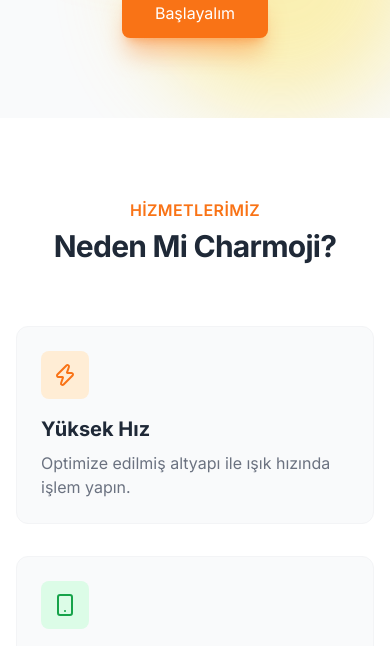
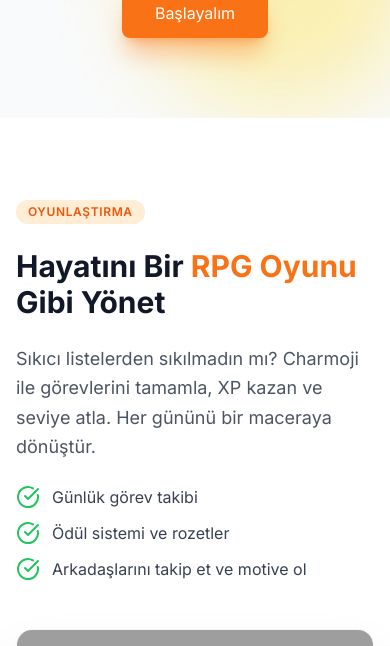
Before and after one commit to burak1910/charmoji, a PHP site: page /index.php in a window 390 px wide. Shown: the part 320-966 px from the top of the page. Run offline with PHP 8.4, Linux system fonts and the light colour scheme; some libraries are stand-ins or nearby versions; grey boxes are pictures that could not be loaded.

Commit message:
Anasayfa Son Değişiklik

```diff
--- a/view/index.php
+++ b/view/index.php
@@ -6,20 +6,20 @@
     <title>Charmoji - Ana Sayfa</title>
 
     <link rel="icon" type="image/png" href="charmoji.png">
-
+        <!--Kütüphaneler-->
     <script src="https://cdn.tailwindcss.com"></script>
     <link href="https://fonts.googleapis.com/css2?family=Inter:wght@300;400;600;700&display=swap" rel="stylesheet">
     <script src="https://unpkg.com/lucide@latest"></script>
 
+    <!-- Tailwind Ayarları-->
     <script>
         tailwind.config = {
-            darkMode: 'class', // Karanlık mod sınıf bazlı çalışsın
+            darkMode: 'class',
             theme: {
                 extend: {
                     fontFamily: {
                         sans: ['Inter', 'sans-serif'],
                     },
-                    // Özel renk tanımlamaları (Turuncu tema)
                     colors: {
                         primary: '#F97316',
                         primaryHover: '#c2410c',
@@ -31,20 +31,22 @@
     </script>
 
     <style>
-        /* Kaydırma çubuğu (Scrollbar) özelleştirmesi */
+        /*Scrollbar Kısmı*/
         ::-webkit-scrollbar { width: 8px; }
         ::-webkit-scrollbar-track { background: #f1f1f1; }
         ::-webkit-scrollbar-thumb { background: #888; border-radius: 4px; }
         ::-webkit-scrollbar-thumb:hover { background: #555; }
 
-        /* Hero bölümündeki hareketli balon animasyonu */
+        /* Sayfayı Modern Tutuyor*/
         .blob {
             position: absolute;
             filter: blur(40px);
             z-index: -1;
             opacity: 0.4;
             animation: move 10s infinite alternate;
+
         }
+        /*Sayfaya Canlılık Katar*/
         @keyframes move {
             from { transform: translate(0, 0) scale(1); }
             to { transform: translate(20px, -20px) scale(1.1); }
@@ -53,17 +55,19 @@
 </head>
 <body class="bg-gray-50 text-gray-800 dark:bg-gray-900 dark:text-gray-100 transition-colors duration-300">
 
+    <!-- NAVBAR -->
     <nav class="fixed w-full z-50 bg-white/80 dark:bg-gray-900/80 backdrop-blur-md border-b border-gray-200 dark:border-gray-700">
         <div class="max-w-7xl mx-auto px-4 sm:px-6 lg:px-8">
             <div class="flex items-center justify-between h-16">
 
                 <div class="flex-shrink-0 flex items-center gap-2 cursor-pointer" onclick="window.scrollTo(0,0)">
+                    <!-- Logo -->
                     <img src="charmoji.png" alt="Charmoji Logo" class="w-12 h-12"> <div class="font-bold text-2xl text-primary tracking-tighter">CHARMOJİ</div>
                 </div>
 
                 <div class="hidden md:block">
                     <div class="ml-10 flex items-center space-x-4">
-                        <a href="../service/login.php" class="px-5 py-2 text-sm font-medium rounded-lg text-white bg-primary hover:bg-primaryHover transition shadow-md hover:shadow-orange-500/30">
+                        <a href="giris.html" class="px-5 py-2 text-sm font-medium rounded-lg text-white bg-primary hover:bg-primaryHover transition shadow-md hover:shadow-orange-500/30">
                             Giriş Yap
                         </a>
 
@@ -90,27 +94,100 @@
             </div>
         </div>
     </nav>
+
+    <!-- HERO SECTION KISMI -->
     <section id="hero" class="relative pt-32 pb-20 lg:pt-48 lg:pb-32 overflow-hidden">
         <div class="blob bg-orange-300 w-64 h-64 rounded-full top-0 left-0 -translate-x-1/2"></div>
         <div class="blob bg-yellow-300 w-64 h-64 rounded-full bottom-0 right-0 translate-x-1/2"></div>
 
         <div class="max-w-7xl mx-auto px-4 sm:px-6 lg:px-8 relative z-10 text-center">
             <h1 class="text-4xl md:text-6xl font-extrabold tracking-tight mb-6">
-                Geleceği <span class="text-transparent bg-clip-text bg-gradient-to-r from-primary to-yellow-500">Kodluyoruz</span>
+                Geleceği
+                <span class="text-transparent bg-clip-text bg-gradient-to-r from-primary to-yellow-500">Kodluyoruz</span>
             </h1>
             <p class="mt-4 max-w-2xl mx-auto text-xl text-gray-500 dark:text-gray-400">
                 Charmoji ile alışkanlıklarınızı yönetin. Modern, hızlı ve tamamen size özel çözümler.
             </p>
             <div class="mt-8 flex justify-center gap-4">
-                <a href="../service/register.php" class="px-8 py-3 border border-transparent text-base font-medium rounded-lg text-white bg-primary hover:bg-primaryHover md:text-lg md:px-10 shadow-xl shadow-orange-500/40 transition hover:-translate-y-1">
+                <a href="kaydol.html" class="px-8 py-3 border border-transparent text-base font-medium rounded-lg text-white bg-primary hover:bg-primaryHover md:text-lg md:px-10 shadow-xl shadow-orange-500/40 transition hover:-translate-y-1">
                     Başlayalım
                 </a>
             </div>
         </div>
     </section>
 
+    <!-- Fotoğraflı Tanıtım Alanı-->
+    <section class="py-20 bg-white dark:bg-gray-800 overflow-hidden">
+        <div class="max-w-7xl mx-auto px-4 sm:px-6 lg:px-8 space-y-24">
 
-    <section id="features" class="py-20 bg-white dark:bg-gray-800">
+            <!-- 1.Fotoğraf ve Yazı ayarı -->
+            <div class="flex flex-col md:flex-row items-center gap-12">
+                <!-- Yazı Kısmı-->
+                <div class="w-full md:w-1/2 space-y-6">
+                    <div class="inline-block px-3 py-1 text-xs font-semibold tracking-wider text-orange-600 uppercase bg-orange-100 rounded-full dark:bg-orange-900/30 dark:text-orange-400">
+                        Oyunlaştırma
+                    </div>
+                    <h2 class="text-3xl md:text-4xl font-bold text-gray-900 dark:text-white">
+                        Hayatını Bir <span class="text-primary">RPG Oyunu</span> Gibi Yönet
+                    </h2>
+                    <p class="text-lg text-gray-600 dark:text-gray-300 leading-relaxed">
+                        Sıkıcı listelerden sıkılmadın mı? Charmoji ile görevlerini tamamla, XP kazan ve seviye atla. Her gününü bir maceraya dönüştür.
+                    </p>
+                    <ul class="space-y-3">
+                        <li class="flex items-center gap-3">
+                            <i data-lucide="check-circle" class="text-green-500 w-6 h-6"></i>
+                            <span class="text-gray-700 dark:text-gray-300">Günlük görev takibi</span>
+                        </li>
+                        <li class="flex items-center gap-3">
+                            <i data-lucide="check-circle" class="text-green-500 w-6 h-6"></i>
+                            <span class="text-gray-700 dark:text-gray-300">Ödül sistemi ve rozetler</span>
+                        </li>
+                        <li class="flex items-center gap-3">
+                            <i data-lucide="check-circle" class="text-green-500 w-6 h-6"></i>
+                            <span class="text-gray-700 dark:text-gray-300">Arkadaşlarını takip et ve motive ol</span>
+                        </li>
+                    </ul>
+                </div>
+
+                <!-- Fotoğraf -->
+                <div class="w-full md:w-1/2 relative">
+                    <!-- Arkadaki Glow Efekti-->
+                    <div class="absolute -inset-4 bg-primary/20 rounded-full blur-2xl -z-10"></div>
+                    <img src="https://images.unsplash.com/photo-1484480974693-6ca0a78fb36b?q=80&w=2072&auto=format&fit=crop"
+                         alt="Charmoji Arayüz"
+                         class="w-full h-auto rounded-2xl shadow-2xl border border-gray-100 dark:border-gray-700 hover:scale-[1.02] transition duration-500">
+                </div>
+            </div>
+
+            <!-- 2.Fotoğraf ve Yazı ayarı-->
+            <div class="flex flex-col md:flex-row-reverse items-center gap-12">
+                <!-- Yazı Kısmı -->
+                <div class="w-full md:w-1/2 space-y-6">
+                    <div class="inline-block px-3 py-1 text-xs font-semibold tracking-wider text-green-600 uppercase bg-green-100 rounded-full dark:bg-green-900/30 dark:text-green-400">
+                        Analiz
+                    </div>
+                    <h2 class="text-3xl md:text-4xl font-bold text-gray-900 dark:text-white">
+                        Gelişimini <span class="text-secondary">Adım Adım</span> İzle
+                    </h2>
+                    <p class="text-lg text-gray-600 dark:text-gray-300 leading-relaxed">
+                        Tek başına ilerlemek kolay, peki ya rakiplerin varken? Arkadaşlarına meydan oku, puanlarını yarıştır ve liderlik tablosunun zirvesine kimin oturacağını herkese göster.
+                    </p>
+                </div>
+
+                <!-- Fotoğraf Kısmı -->
+                <div class="w-full md:w-1/2 relative">
+                    <div class="absolute -inset-4 bg-secondary/20 rounded-full blur-2xl -z-10"></div>
+                    <img src="https://images.unsplash.com/photo-1534438327276-14e5300c3a48?q=80&w=2070&auto=format&fit=crop"
+                         alt="Charmoji Analiz"
+                         class="w-full h-auto rounded-2xl shadow-2xl border border-gray-100 dark:border-gray-700 hover:scale-[1.02] transition duration-500">
+                </div>
+            </div>
+
+        </div>
+    </section>
+
+    <!-- Hizmetlerimiz -->
+    <section id="features" class="py-20 bg-gray-50 dark:bg-gray-900">
         <div class="max-w-7xl mx-auto px-4 sm:px-6 lg:px-8">
             <div class="text-center mb-16">
                 <h2 class="text-base text-primary font-semibold tracking-wide uppercase">Hizmetlerimiz</h2>
@@ -120,15 +197,15 @@
             </div>
 
             <div class="grid grid-cols-1 md:grid-cols-3 gap-8">
-                <div class="p-6 bg-gray-50 dark:bg-gray-900 rounded-xl border border-gray-100 dark:border-gray-700 hover:shadow-xl transition duration-300 group">
-                    <div class="w-12 h-12 bg-orange-100 dark:bg-gray-800 rounded-lg flex items-center justify-center mb-4 group-hover:scale-110 transition">
+                <div class="p-6 bg-white dark:bg-gray-800 rounded-xl border border-gray-100 dark:border-gray-700 hover:shadow-xl transition duration-300 group">
+                    <div class="w-12 h-12 bg-orange-100 dark:bg-gray-700 rounded-lg flex items-center justify-center mb-4 group-hover:scale-110 transition">
                         <i data-lucide="zap" class="text-primary w-6 h-6"></i>
                     </div>
                     <h3 class="text-xl font-bold mb-2">Yüksek Hız</h3>
                     <p class="text-gray-500 dark:text-gray-400">Optimize edilmiş altyapı ile ışık hızında işlem yapın.</p>
                 </div>
 
-                <div class="p-6 bg-gray-50 dark:bg-gray-900 rounded-xl border border-gray-100 dark:border-gray-700 hover:shadow-xl transition duration-300 group">
+                <div class="p-6 bg-white dark:bg-gray-800 rounded-xl border border-gray-100 dark:border-gray-700 hover:shadow-xl transition duration-300 group">
                     <div class="w-12 h-12 bg-green-100 dark:bg-green-900 rounded-lg flex items-center justify-center mb-4 group-hover:scale-110 transition">
                         <i data-lucide="smartphone" class="text-green-600 w-6 h-6"></i>
                     </div>
@@ -136,7 +213,7 @@
                     <p class="text-gray-500 dark:text-gray-400">Telefon, tablet veya masaüstü; her yerde yanınızda.</p>
                 </div>
 
-                <div class="p-6 bg-gray-50 dark:bg-gray-900 rounded-xl border border-gray-100 dark:border-gray-700 hover:shadow-xl transition duration-300 group">
+                <div class="p-6 bg-white dark:bg-gray-800 rounded-xl border border-gray-100 dark:border-gray-700 hover:shadow-xl transition duration-300 group">
                     <div class="w-12 h-12 bg-pink-100 dark:bg-pink-900 rounded-lg flex items-center justify-center mb-4 group-hover:scale-110 transition">
                         <i data-lucide="shield" class="text-pink-600 w-6 h-6"></i>
                     </div>
@@ -147,7 +224,7 @@
         </div>
     </section>
 
-
+    <!-- İstatistik -->
     <section id="stats" class="py-16 bg-primary">
         <div class="max-w-7xl mx-auto px-4 sm:px-6 lg:px-8">
             <div class="grid grid-cols-2 md:grid-cols-4 gap-8 text-center text-white">
@@ -171,7 +248,7 @@
         </div>
     </section>
 
-
+    <!-- Telif Hakkı kısmı -->
     <footer class="bg-gray-900 text-gray-300 py-12 border-t border-gray-800">
         <div class="max-w-7xl mx-auto px-4 flex flex-col md:flex-row justify-between items-center">
 
@@ -189,33 +266,27 @@
         </div>
     </footer>
 
-
     <script>
-        // İkonları çalıştırır
+        /* JAVASCRİPT Kodları */
         lucide.createIcons();
-
-        // Elementleri seçme
+            /*Mobil Menü Kısmı*/
         const btn = document.getElementById('mobile-menu-btn');
         const menu = document.getElementById('mobile-menu');
         const themeToggle = document.getElementById('theme-toggle');
         const html = document.documentElement;
 
-        // Mobil menü aç/kapa işlemi
         btn.addEventListener('click', () => {
             menu.classList.toggle('hidden');
         });
-
-        // Sayfa yüklendiğinde tema kontrolü (Karanlık mod kayıtlı mı?)
+            /*Kullanıcı Arka Planı Hangisinde kullanıyor onu kontrol ediyoruz */
         if (localStorage.theme === 'dark' || (!('theme' in localStorage) && window.matchMedia('(prefers-color-scheme: dark)').matches)) {
             html.classList.add('dark');
         } else {
             html.classList.remove('dark');
         }
-
-        // Tema değiştirme butonuna tıklanınca
+            /*Arka Planın Modunu Kontrol ederiz*/
         themeToggle.addEventListener('click', () => {
             html.classList.toggle('dark');
-            // Tercihi tarayıcı hafızasına kaydet
             if (html.classList.contains('dark')) {
                 localStorage.theme = 'dark';
             } else {
```
